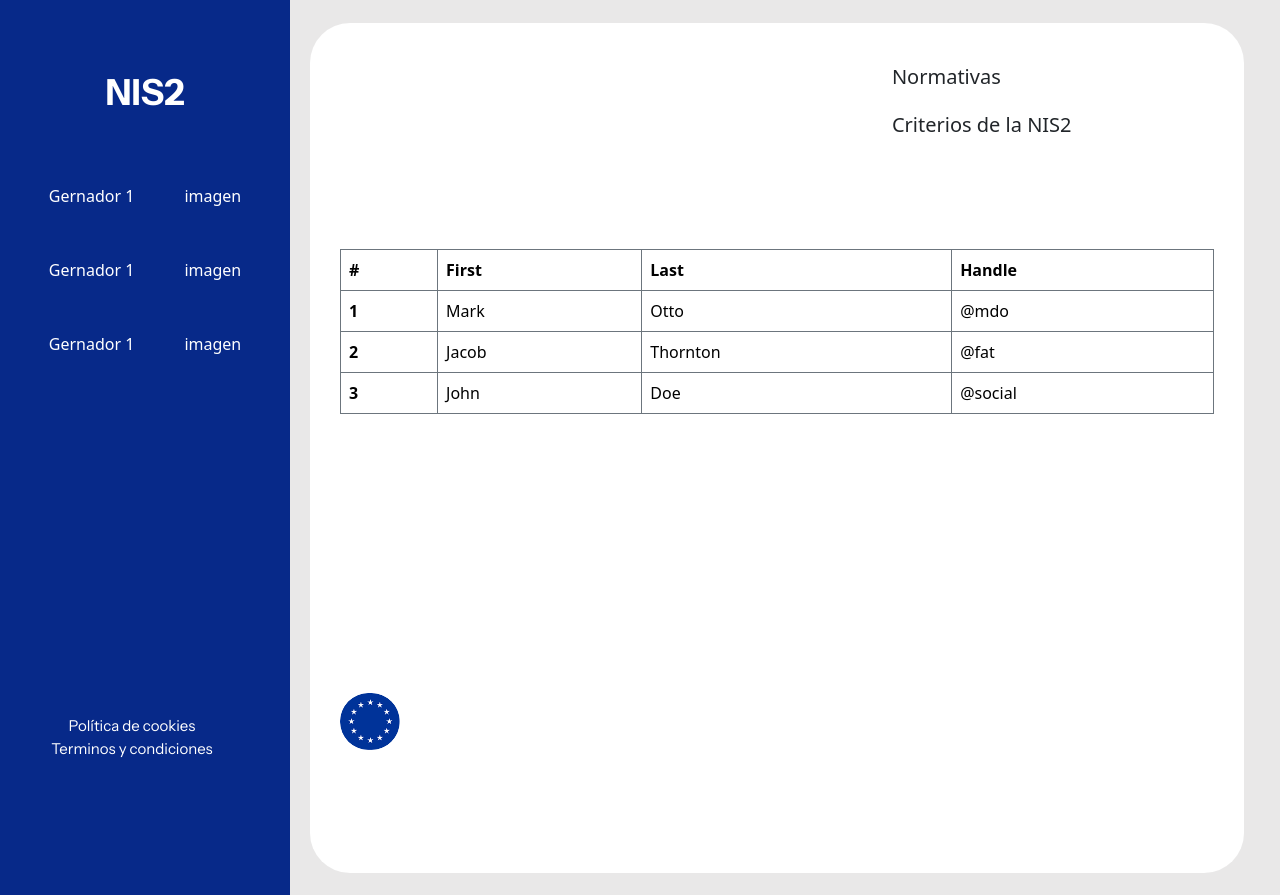
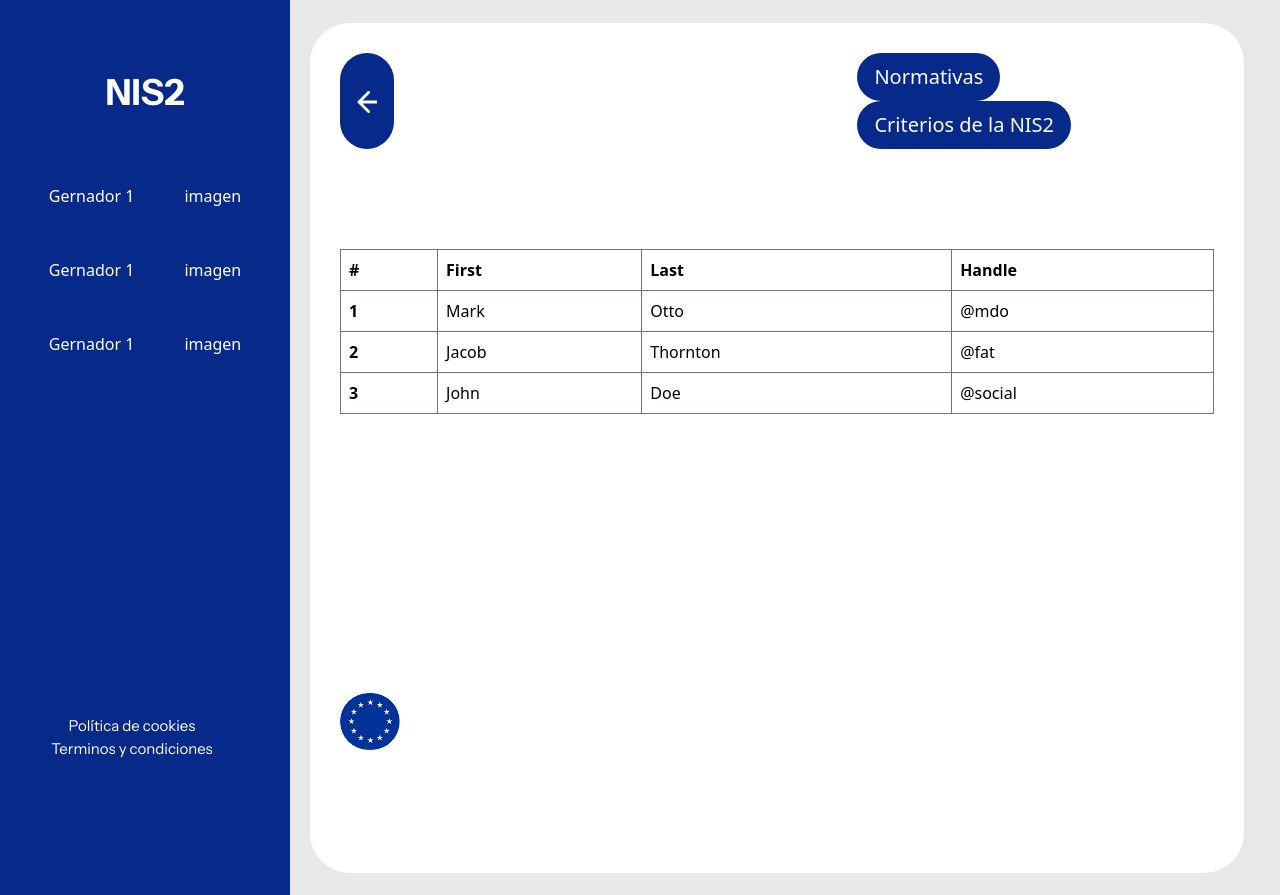
Before and after one commit to atgrup/NIS2, a PHP site: page /plantillaUsers.php in a window 1280 px wide. Run offline with PHP 8.4, Linux system fonts and the light colour scheme.

Commit message:
btnsStencil

```diff
--- a/plantillaUsers.php
+++ b/plantillaUsers.php
@@ -17,7 +17,13 @@
         rel="stylesheet">
 
 </head>
-
+<style>
+    .bg-mi-color {
+    background-color: #072989;
+    color: white;
+    border-radius: 40px;
+}
+    </style>
 <body class="stencilBody">
     <main class="stencil">
         <nav class="indexStencil">
--- a/style.css
+++ b/style.css
@@ -214,19 +214,13 @@
     background: #072989;
 }
 
-.bg-mi-color {
-    background-color: #072989;
-    color: white;
-    border: 20px;
-}
-
 .stencil {
     display: flex;
     flex-direction: row;
 }
 
 .btns {
-    gap: 55%;
+    gap: 53%;
     display: flex;
 }
 
```
